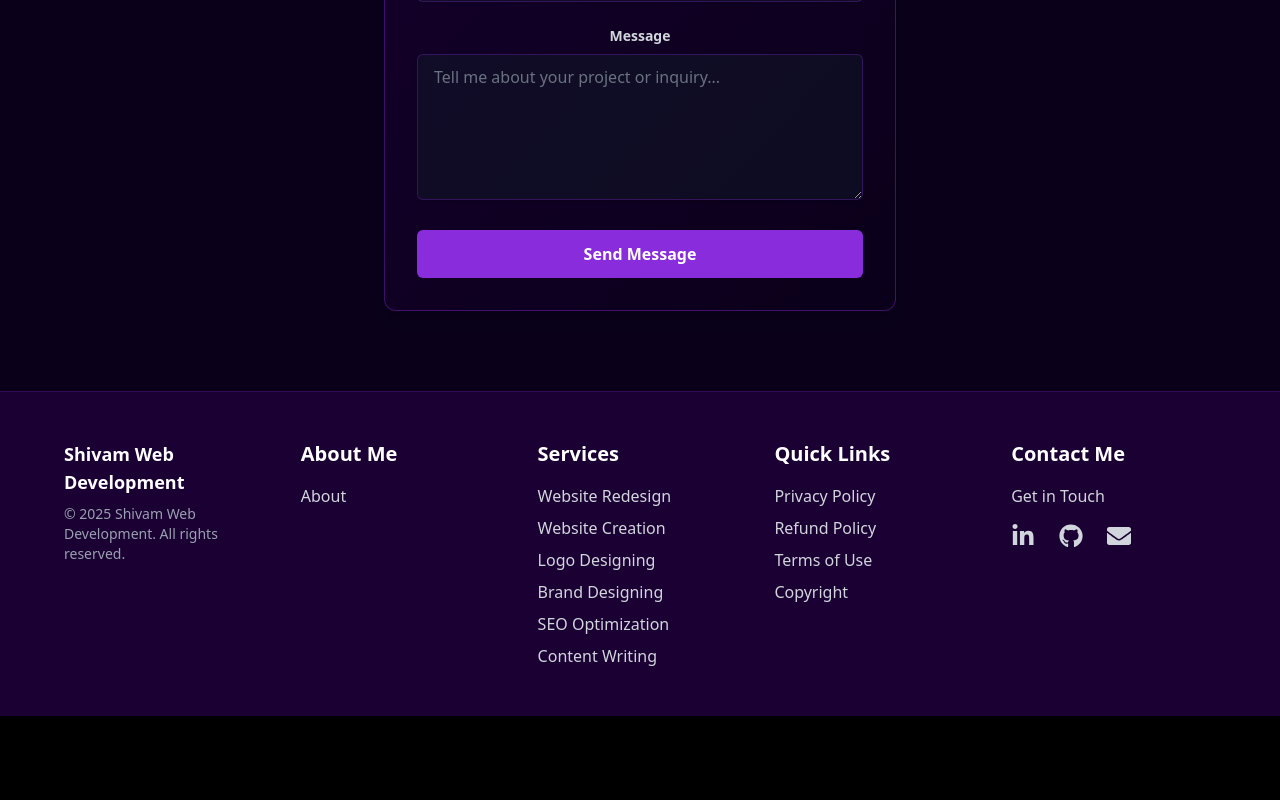
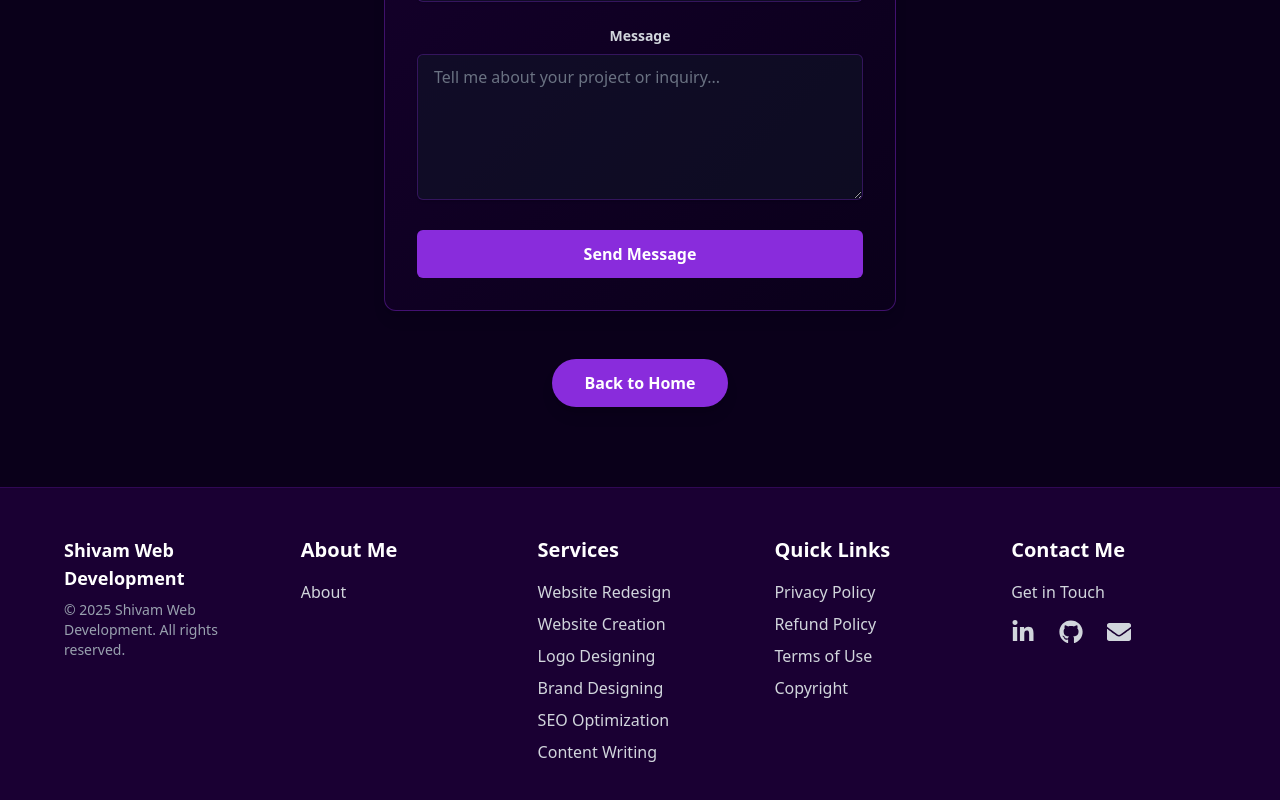
Before and after one commit to shivam-sharma-03/Shivam-Web-Development, a Next.js app: page /contact in a window 1280 px wide. Shown: the part 591-1391 px from the top of the page. Before the commit the page ends 1307 px from the top, so only its background shows below. Built offline with nearby package versions, Linux system fonts and the light colour scheme.

Commit message:
removed bugs from contact me page

```diff
--- a/app/contact/page.tsx
+++ b/app/contact/page.tsx
@@ -1,6 +1,7 @@
 // app/contact/page.tsx
 import ContactForm from '@/components/ContactForm';
 import NavBar from '@/components/NavBar';
+import Link from 'next/link';
 
 export const metadata = {
   title: 'Contact Shivam Web Development - Get In Touch',
@@ -17,19 +18,28 @@ const ContactPage: React.FC = () => {
           <h1
             className="text-4xl md:text-5xl font-extrabold mb-12 leading-tight text-[#f8f4fb]"
           >
-            Let&apos;s <span className="text-[#892CDC]">Connect</span> {/* Fixed: Escaped apostrophe in Let's */}
+            Let&apos;s <span className="text-[#892CDC]">Connect</span>
           </h1>
 
           <p
             className="text-gray-300 text-lg md:text-xl mb-12 max-w-2xl mx-auto"
           >
-            Have a project in mind or just want to say hello? Use the form below to send me a message directly. {/* No unescaped apostrophes here. */}
+            Have a project in mind or just want to say hello? Use the form below to send me a message directly.
           </p>
 
           <div
             className="w-full max-w-lg mx-auto"
           >
             <ContactForm />
+          </div>
+
+          <div className="mt-12 text-center">
+            <Link
+              href="/"
+              className="inline-block bg-[#892CDC] hover:bg-[#6e22a8] text-white font-semibold py-3 px-8 rounded-full shadow-lg transition-all duration-300 transform hover:scale-105"
+            >
+              Back to Home
+            </Link>
           </div>
 
         </div>
--- a/components/ContactForm.tsx
+++ b/components/ContactForm.tsx
@@ -3,6 +3,7 @@
 
 import React, { useState, useRef } from 'react';
 import { motion, Variants } from 'framer-motion';
+import Link from 'next/link';
 
 const formVariants: Variants = {
   hidden: { opacity: 0, y: 50 },
@@ -66,13 +67,20 @@ const ContactForm: React.FC = () => {
   if (submitted) {
     return (
       <motion.div
-        className="text-center p-8 bg-green-500/20 rounded-lg text-green-200"
+        className="text-center p-8 bg-green-500/20 rounded-lg text-green-200 flex flex-col items-center justify-center gap-6"
         initial={{ opacity: 0, scale: 0.8 }}
         animate={{ opacity: 1, scale: 1 }}
         transition={{ duration: 0.5 }}
       >
-        <h3 className="text-2xl font-bold mb-4">Message Sent Successfully!</h3>
+        <h3 className="text-2xl font-bold mb-2">Message Sent Successfully!</h3>
         <p>Thank you for reaching out. I&apos;ll get back to you soon.</p>
+
+        <Link
+          href="/"
+          className="inline-block bg-[#892CDC] hover:bg-[#6e22a8] text-white font-semibold py-3 px-8 rounded-full shadow-lg transition-all duration-300 transform hover:scale-105 mt-4"
+        >
+          Back to Home
+        </Link>
       </motion.div>
     );
   }
```
